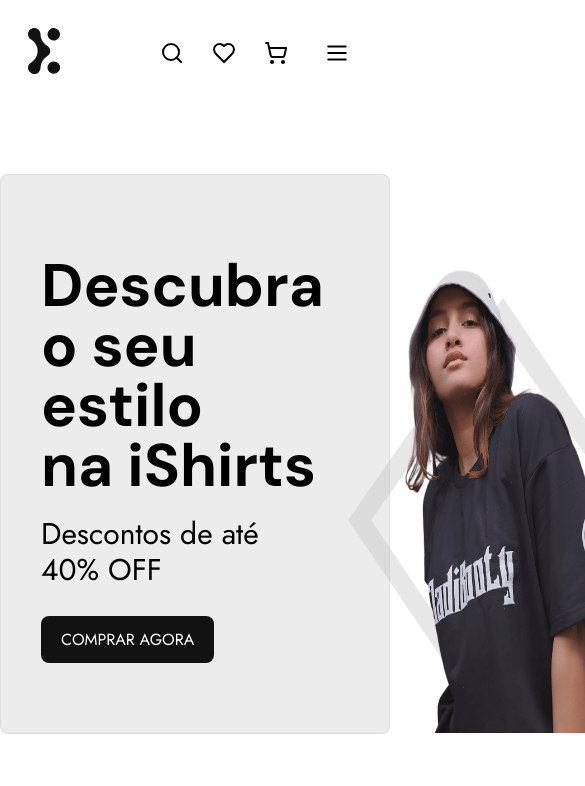
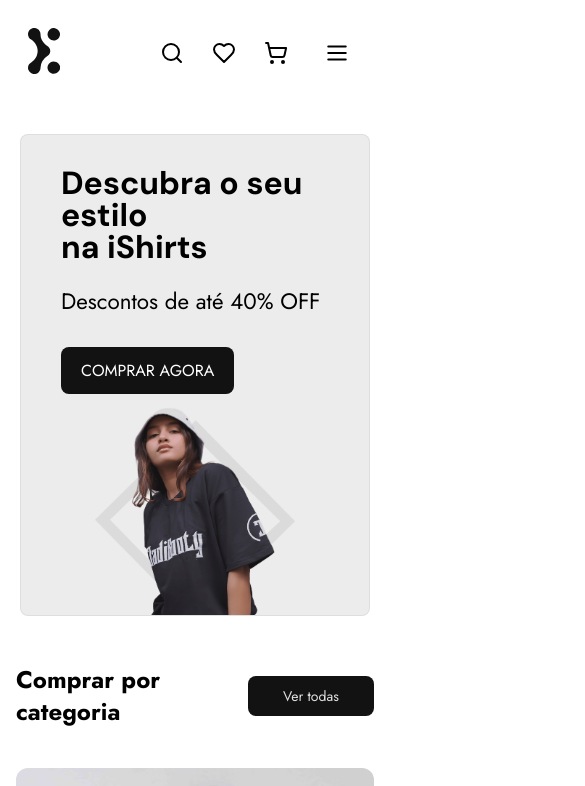
Before and after one commit to vemser/vemser-vs13-projeto-tshirt-ecomerce-front, a React (Vite) app: page / in a window 390 px wide. Shown: the top 786 px of the page, 585 px wide, since content can reach past the window. Built offline with nearby package versions, Linux system fonts and the light colour scheme.

Commit message:
add: landing page responsiveness

```diff
--- a/package.json
+++ b/package.json
@@ -28,6 +28,7 @@
   "devDependencies": {
     "@types/react": "^18.2.64",
     "@types/react-dom": "^18.2.21",
+    "@types/react-icons": "^3.0.0",
     "@typescript-eslint/eslint-plugin": "^7.1.1",
     "@typescript-eslint/parser": "^7.1.1",
     "@vitejs/plugin-react": "^4.2.1",
--- /dev/null
+++ b/src/pages/Home/Home.css
@@ -0,0 +1,32 @@
+.hero-section{
+  flex-wrap: wrap;
+  padding: 2rem 0;
+
+  h1{
+    font-size: clamp(2rem, 3.5vw, 3.75rem);
+  }
+   p{
+    font-size: clamp(1.4rem, 3.5vw, 1.875rem);
+  }
+  img{
+    /* height: 350px; */
+    width: 30%;
+    margin-bottom: -2rem;
+  }
+}
+
+
+
+
+@media (max-width: 612px){
+  #hero{
+    padding-top: 0;
+    padding-bottom: 3rem;
+  }
+  .hero-section{
+    margin-inline: 20px;
+    img{
+      width: 200px;
+    }
+  }
+}
--- a/src/pages/Home/Home.tsx
+++ b/src/pages/Home/Home.tsx
@@ -14,6 +14,7 @@
 import { Swiper, SwiperSlide } from "swiper/react";
 import { LuChevronRight, LuChevronLeft } from 'react-icons/lu';
 import "swiper/css";
+import "./Home.css"
 
 const tShirtsList = [
   {
@@ -109,8 +110,8 @@
 
   return (
     <>
-      <section id="hero" className="w-full h-[90vh] flex items-center justify-center pt-10 pb-40">
-        <div className="w-full max-w-8xl h-full flex items-center justify-around bg-secondary bg-opacity-60 gap-6 px-10 rounded-lg border border-tertiary border-opacity-10">
+      <section id="hero" className="w-full flex items-center justify-center pt-10 pb-40">
+        <div className="hero-section w-full max-w-8xl h-full flex items-center justify-around bg-secondary bg-opacity-60 gap-6 px-10 rounded-lg border border-tertiary border-opacity-10">
           <div className="">
             <h1 className="text-6xl font-serif font-bold mb-5">
               Descubra o seu estilo <br /> na iShirts
@@ -223,7 +224,20 @@
           </div>
         </div>
         <div className="mt-10 text-lg">
-          <Swiper id="swiper" spaceBetween={30} slidesPerView={2.5} className="overflow-x-hidden flex mb-20" style={{ scrollBehavior: 'smooth', transition: 'scroll 0.8s' }}>
+          <Swiper id="swiper"
+          spaceBetween={30}
+          slidesPerView={1.2}
+          breakpoints={{
+            480: {
+              slidesPerView: 2.2,
+            },
+            768: {
+              slidesPerView: 3.2,
+            },
+            1024: {
+              slidesPerView: 4.0,
+            }
+          }} className="overflow-x-hidden flex mb-20" style={{ scrollBehavior: 'smooth', transition: 'scroll 0.8s' }}>
             {feedbacks.map((feedback, index) => (
               <SwiperSlide key={index}>
                 <div className="flex flex-col gap-7 p-8 bg-secondary bg-opacity-45 border border-tertiary border-opacity-15 rounded-xl">
```
Also changed, not shown: 1 other file (tests, documents, lock files or other folders).
